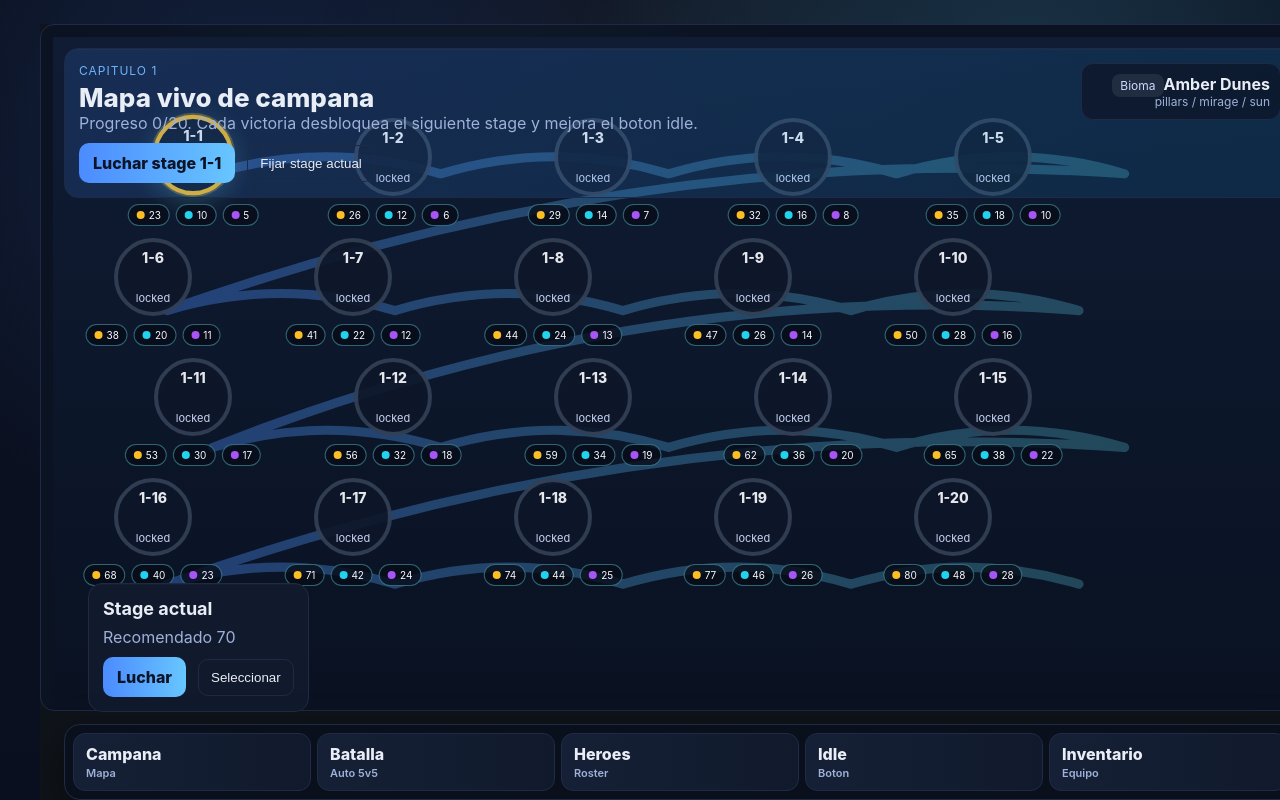
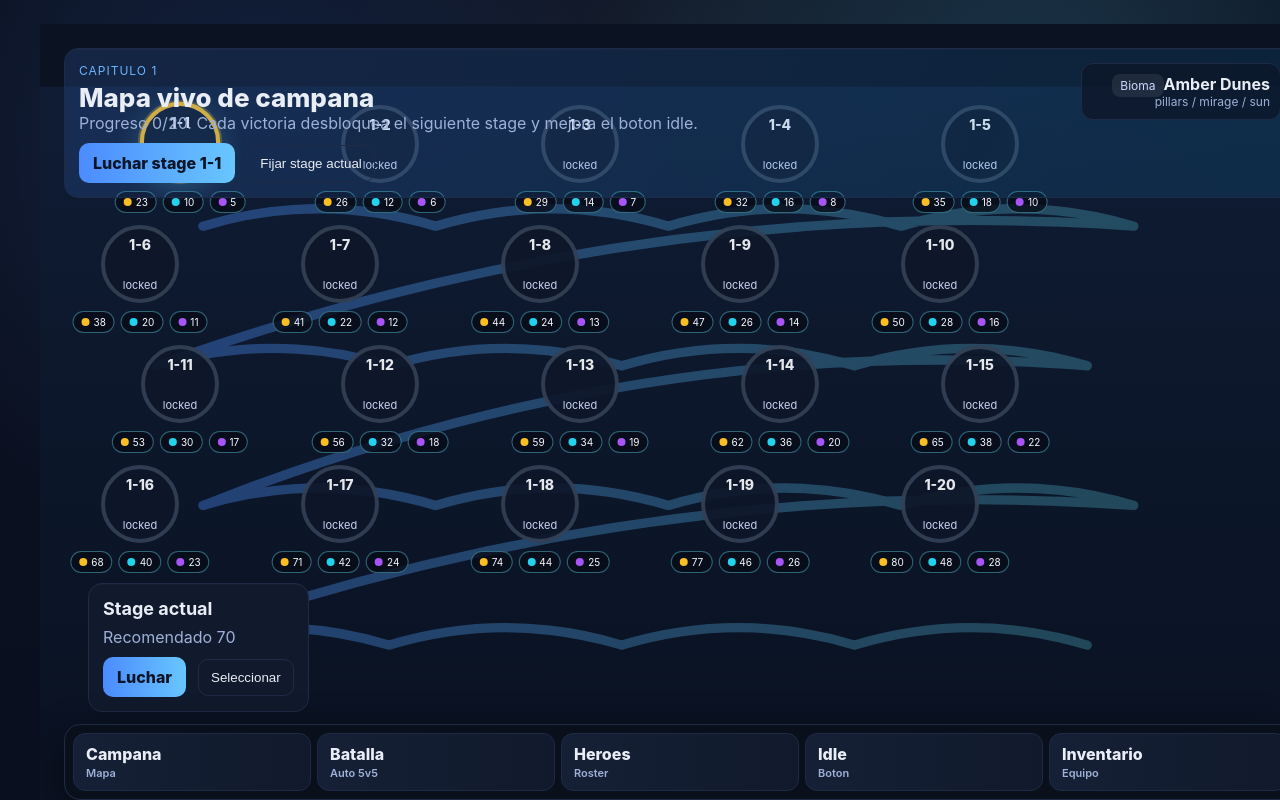
Before and after one commit to AlbaGG95/ai-studio, a Next.js app in the folder apps/web/: page /afk in a window 1280 px wide. Built offline with nearby package versions, Linux system fonts and the light colour scheme.

Commit message:
fix(afk): make /afk background map fill viewport

```diff
--- a/apps/web/src/app/afk/afk.module.css
+++ b/apps/web/src/app/afk/afk.module.css
@@ -126,6 +126,22 @@
 .homeBg {
   width: 100%;
   height: 100%;
+}
+
+.homeBg .mapViewport {
+  height: 100%;
+  min-height: 0;
+  padding: 0;
+  border: none;
+  border-radius: 0;
+  background: #0b1222;
+}
+
+.homeBg .mapInner {
+  width: 100%;
+  height: 100%;
+  min-height: 0;
+  aspect-ratio: auto;
 }
 
 .homeOverlay {
```
